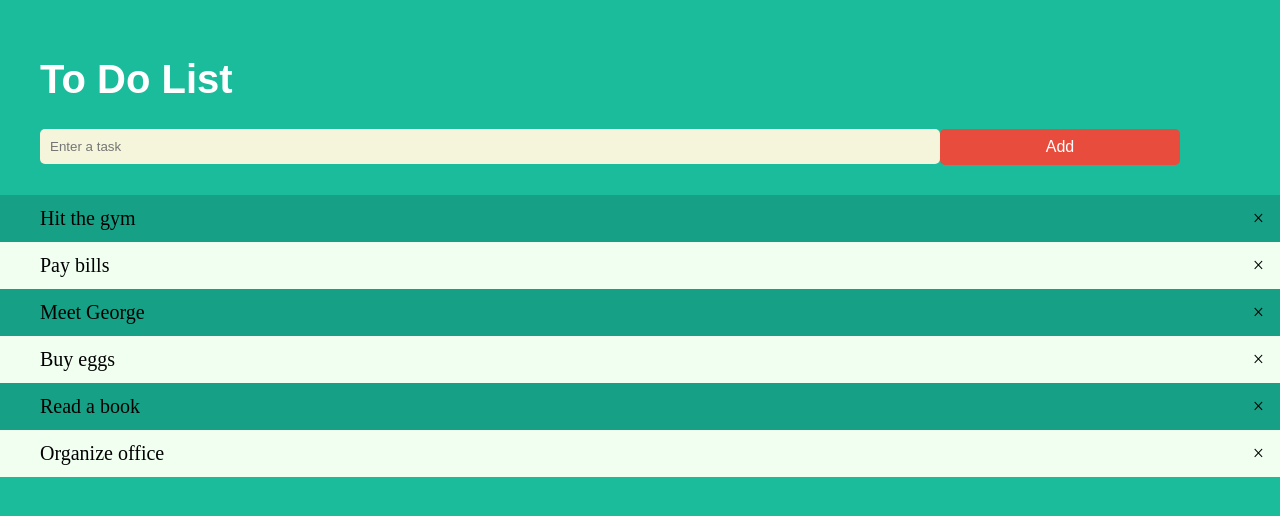
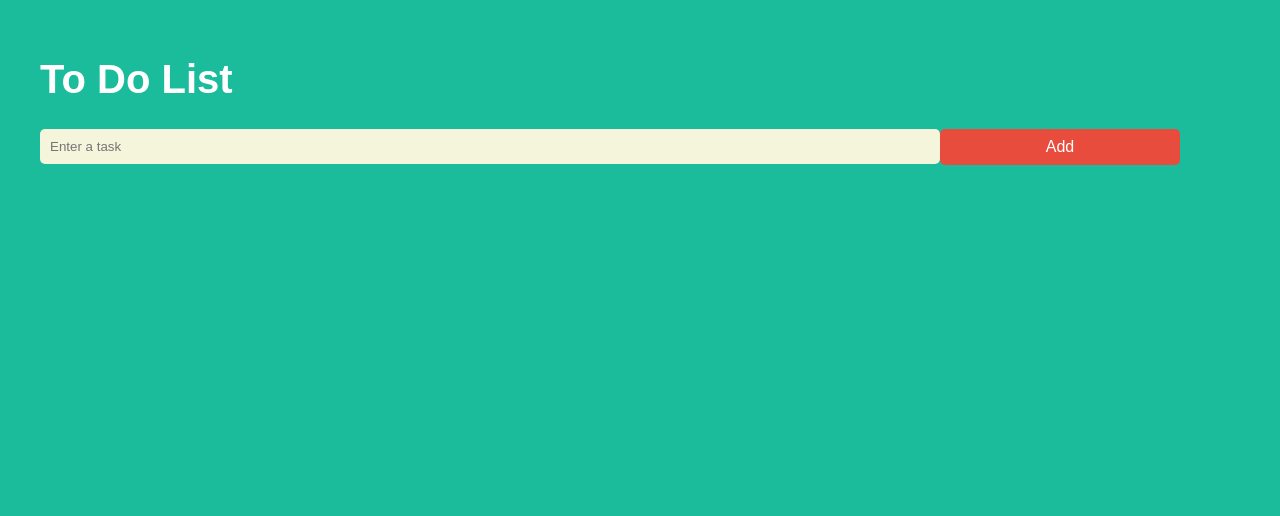
Before and after one commit to DeepakR-28/tasks, a plain HTML site: page index.html in a window 1280 px wide. Drawn offline with Linux system fonts and the light colour scheme.

Commit message:
Update index.html

```diff
--- a/index.html
+++ b/index.html
@@ -13,12 +13,7 @@
       <span onclick="newElement()" class="addBtn">Add</span>
     </div>
     <ul id="myUL">
-      <li>Hit the gym</li>
-      <li>Pay bills</li>
-      <li>Meet George</li>
-      <li>Buy eggs</li>
-      <li>Read a book</li>
-      <li>Organize office</li>
+
     </ul>
 
     <script src="./script.js"></script>
```
